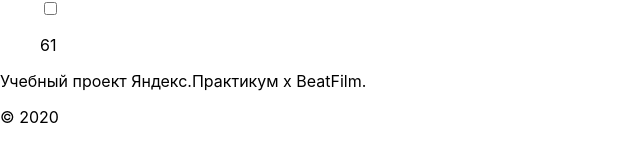
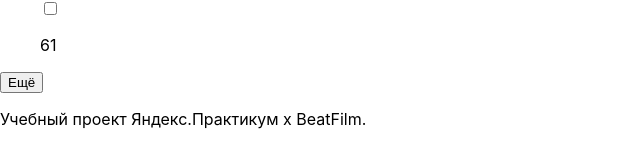
Before and after one commit to alpolesh/movies-explorer-frontend, a React (Create React App) app: page /movies in a window 1280 px wide. Shown: the part 4772-4917 px from the top of the page, without its empty margins (0-640 px from the left). Built offline with nearby package versions, Linux system fonts and the light colour scheme.

Commit message:
feat: add more-button, Preloader

```diff
--- a/src/components/Movies/Movies.js
+++ b/src/components/Movies/Movies.js
@@ -1,11 +1,14 @@
+import React, { useState } from 'react';
 import MoviesCardList from "../MoviesCardList/MoviesCardList";
+import Preloader from '../Preloader/Preloader';
 import SearchForm from "../SearchForm/SearchForm";
 
 function Movies() {
+  const [isMoviesLoaded, setIsMoviesLoaded] = useState(true);
   return (
     <>
       <SearchForm />
-      <MoviesCardList />
+      {isMoviesLoaded ? <MoviesCardList /> : <Preloader />}
     </>
   )
 }
--- a/src/components/MoviesCardList/MoviesCardList.css
+++ b/src/components/MoviesCardList/MoviesCardList.css
@@ -1,6 +1,9 @@
 .movies {
   margin-top: 9px;
   padding: 70px 70px 80px;
+  display: flex;
+  flex-direction: column;
+  align-items: center;
 }
 
 .movies__card-list {
@@ -11,3 +14,22 @@
   list-style-type: none;
   padding: 0;
 }
+
+.movies__button-more {
+  margin-top: 50px;
+  width: 320px;
+  height: 36px;
+  font-weight: 500;
+  font-size: 12px;
+  line-height: 15px;
+  color: #000000;
+  background-color: #F9F9F9;
+  border: none;
+  border-radius: 6px;
+  transition: opacity .2s;
+}
+
+.movies__button-more:hover {
+  cursor: pointer;
+  opacity: 0.6;
+}
--- a/src/components/MoviesCardList/MoviesCardList.js
+++ b/src/components/MoviesCardList/MoviesCardList.js
@@ -1,9 +1,4 @@
 import React, { useState, useEffect } from 'react';
-import moviesImage1 from '../../images/moviesCardList__image_1.jpg';
-import moviesImage2 from '../../images/moviesCardList__image_2.jpg';
-import moviesImage3 from '../../images/moviesCardList__image_3.jpg';
-import moviesImage4 from '../../images/moviesCardList__image_4.jpg';
-import moviesImage5 from '../../images/moviesCardList__image_5.jpg';
 import MoviesCard from '../MoviesCard/MoviesCard';
 
 const cardsArr = [
@@ -72,6 +67,7 @@
           />
         ))}
       </ul>
+      <button className="movies__button-more">Ещё</button>
     </section>
   )
 }
--- /dev/null
+++ b/src/components/Preloader/Preloader.css
@@ -0,0 +1,88 @@
+@keyframes preloader-inside-white {
+    0% {
+        -webkit-transform: scale(0, 0);
+        -moz-transform: scale(0, 0);
+        -ms-transform: scale(0, 0);
+        -o-transform: scale(0, 0);
+        transform: scale(0, 0);
+    }
+    100% {
+        -webkit-transform: scale(1, 1);
+        -moz-transform: scale(1, 1);
+        -ms-transform: scale(1, 1);
+        -o-transform: scale(1, 1);
+        transform: scale(1, 1);
+    }
+}
+
+@keyframes preloader-inside-red {
+    0% {
+        -webkit-transform: scale(0, 0);
+        -moz-transform: scale(0, 0);
+        -ms-transform: scale(0, 0);
+        -o-transform: scale(0, 0);
+        transform: scale(0, 0);
+    }
+    30% {
+        -webkit-transform: scale(0, 0);
+        -moz-transform: scale(0, 0);
+        -ms-transform: scale(0, 0);
+        -o-transform: scale(0, 0);
+        transform: scale(0, 0);
+    }
+    100% {
+        -webkit-transform: scale(1, 1);
+        -moz-transform: scale(1, 1);
+        -ms-transform: scale(1, 1);
+        -o-transform: scale(1, 1);
+        transform: scale(1, 1);
+    }
+}
+
+.preloader {
+    display: flex;
+    align-items: center;
+    justify-content: center;
+    width: 100%;
+    height: 100%;
+    z-index: 10;
+    padding: 20px;
+}
+
+.preloader__container {
+    width: 100px;
+    height: 100px;
+    position: relative;
+}
+
+.preloader__round {
+    width: 100px;
+    height: 100px;
+    position: absolute;
+    top: 0;
+    left: 0;
+    background: #FF6838;
+    border-radius: 50px;
+}
+
+.preloader__round::after,
+.preloader__round::before {
+    content: '';
+    width: 100px;
+    height: 100px;
+    position: absolute;
+    top: 0;
+    left: 0;
+    border-radius: 50px;
+}
+
+.preloader__round::after {
+    background: white;
+    animation: preloader-inside-white 1s ease-in-out infinite;
+}
+
+.preloader__round::before {
+    z-index: 10;
+    background: #FF6838;
+    animation: preloader-inside-red 1s ease-in-out infinite;
+}
--- /dev/null
+++ b/src/components/Preloader/Preloader.js
@@ -0,0 +1,14 @@
+import React from 'react';
+import './Preloader.css';
+
+const Preloader = () => {
+    return (
+        <div className="preloader">
+            <div className="preloader__container">
+                <span className="preloader__round"></span>
+            </div>
+        </div>
+    )
+};
+
+export default Preloader;
--- a/src/index.css
+++ b/src/index.css
@@ -27,3 +27,4 @@
 @import url(./components/FilterCheckbox/FilterCheckbox.css);
 @import url(./components/MoviesCardList/MoviesCardList.css);
 @import url(./components/MoviesCard/MoviesCard.css);
+@import url(./components/Preloader/Preloader.css);
```
